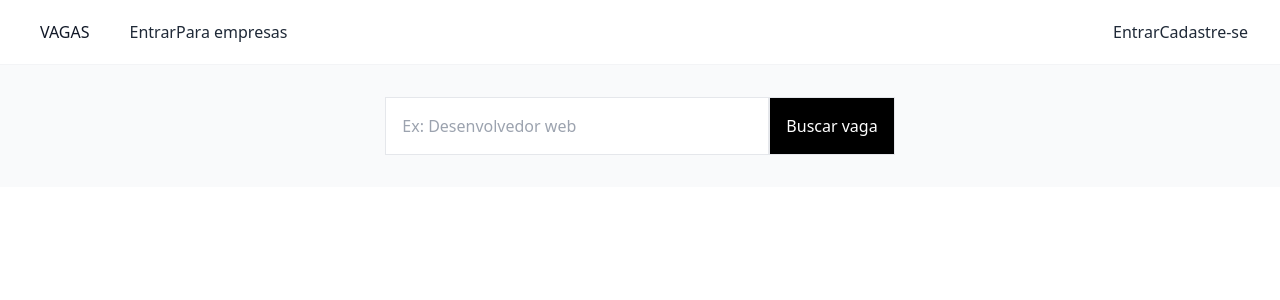
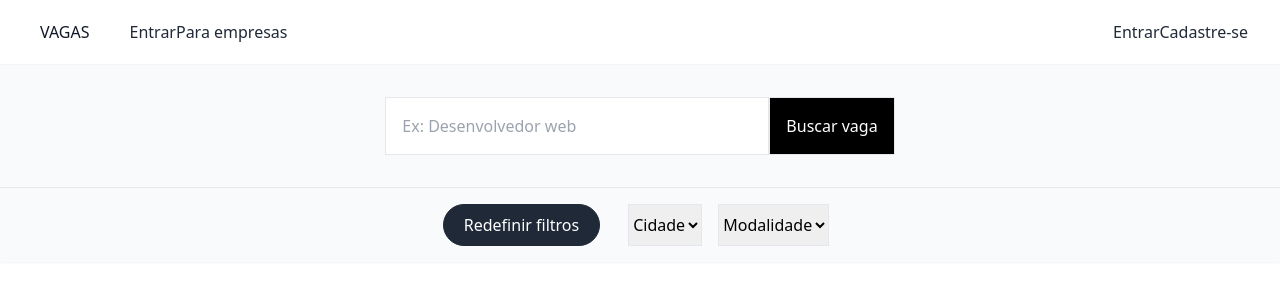
Before and after one commit to henricosta/projeto-java-poo-frontend, a Nuxt app: page / in a window 1280 px wide. Shown: the top 300 px of the page. Built offline with nearby package versions, Linux system fonts and the light colour scheme.

Commit message:
add filters tab for vaga search

```diff
--- a/components/FormSearchVaga.vue
+++ b/components/FormSearchVaga.vue
@@ -6,5 +6,14 @@
                 <button type="submit" class="px-4 py-4 rounded-l-none border bg-black text-white">Buscar vaga</button>
             </div>
         </div>
+        <div class="border-t shadow-sm bg-gray-50 py-4 flex justify-center">
+            <button class="rounded-full border border-gray-800 hover:bg-gray-700 text-white bg-gray-800 px-5 mr-5">Redefinir filtros</button>
+            <select class="py-2 mx-2 border">
+                <option value="0" disabled selected>Cidade</option>
+            </select>
+            <select class="py-2 mx-2 border">
+                <option value="0" disabled selected>Modalidade</option>
+            </select>
+        </div>
     </form>
 </template>
```
